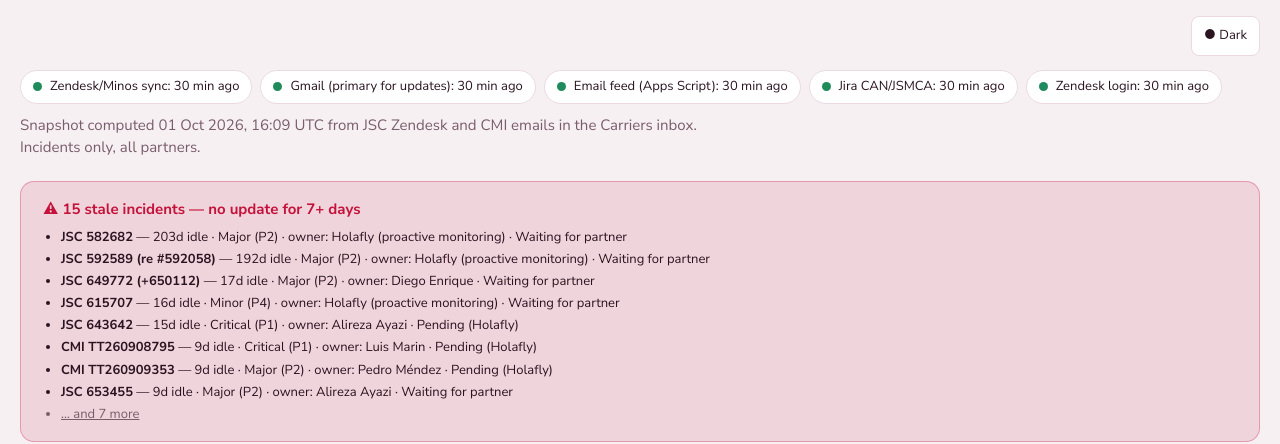
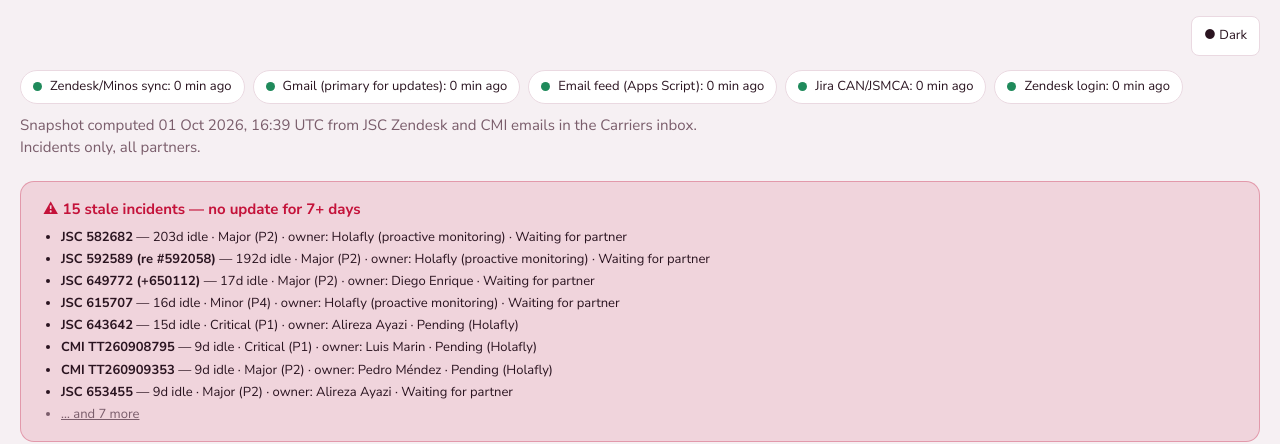
Before and after one commit to shaikhabul-arch/incident-dashboard, a plain HTML site: page index.html in a window 1280 px wide. Shown: the part 364-808 px from the top of the page. Drawn offline with Linux system fonts and the light colour scheme.

Commit message:
Auto-refresh 2026-10-01 16:39 UTC

```diff
--- a/index.html
+++ b/index.html
@@ -435,7 +435,7 @@ select.wkbtn{font:inherit;font-size:13px;font-weight:700;padding:7px 12px;border
 </div>
 
 <script>
-const SNAPSHOT = "2026-10-01T16:09:00Z";  // Gmail read time (Zendesk/Minos sync 12:11 UTC)  // Zendesk/Minos sync time
+const SNAPSHOT = "2026-10-01T16:39:00Z";  // Gmail read time (Zendesk/Minos sync 12:11 UTC)  // Zendesk/Minos sync time
 const GROUPS = {
   A:"No update 7+ days",
   B:"Waiting on Holafly",
@@ -866,7 +866,7 @@ function addTopScroll(box){
 function refreshTopScroll(){ document.querySelectorAll(".tbl,.tbl2").forEach(b=>{ addTopScroll(b); b._sizeTop && b._sizeTop(); }); }
 
 // ---------- #4 data freshness ----------
-const SOURCES = [{"name": "Zendesk/Minos sync", "at": "2026-10-01T16:09:32.561016+00:00", "warnH": 24, "badH": 36, "note": "2089 tickets, 166 open"}, {"name": "Gmail (primary for updates)", "at": "2026-10-01T16:09:35Z", "warnH": 12, "badH": 24, "note": "partner mailboxes read by Claude"}, {"name": "Email feed (Apps Script)", "at": "2026-10-01T16:09:35Z", "warnH": 1, "badH": 6, "note": "every 10 min"}, {"name": "Jira CAN/JSMCA", "at": "2026-10-01T16:09:35Z", "warnH": 24, "badH": 48, "note": "read at last build"}, {"name": "Zendesk login", "at": "2026-10-01T16:09:32.561016+00:00", "warnH": 24, "badH": 48, "note": "state OK", "login": true}];
+const SOURCES = [{"name": "Zendesk/Minos sync", "at": "2026-10-01T16:39:26.570065+00:00", "warnH": 24, "badH": 36, "note": "2089 tickets, 167 open"}, {"name": "Gmail (primary for updates)", "at": "2026-10-01T16:39:32Z", "warnH": 12, "badH": 24, "note": "partner mailboxes read by Claude"}, {"name": "Email feed (Apps Script)", "at": "2026-10-01T16:39:32Z", "warnH": 1, "badH": 6, "note": "every 10 min"}, {"name": "Jira CAN/JSMCA", "at": "2026-10-01T16:39:32Z", "warnH": 24, "badH": 48, "note": "read at last build"}, {"name": "Zendesk login", "at": "2026-10-01T16:39:26.570065+00:00", "warnH": 24, "badH": 48, "note": "state OK", "login": true}];
 function renderFresh(){
   const now=Date.now();
   document.getElementById("fresh").innerHTML = SOURCES.map(x=>{ const h=(now-new Date(x.at))/3600000;
```
